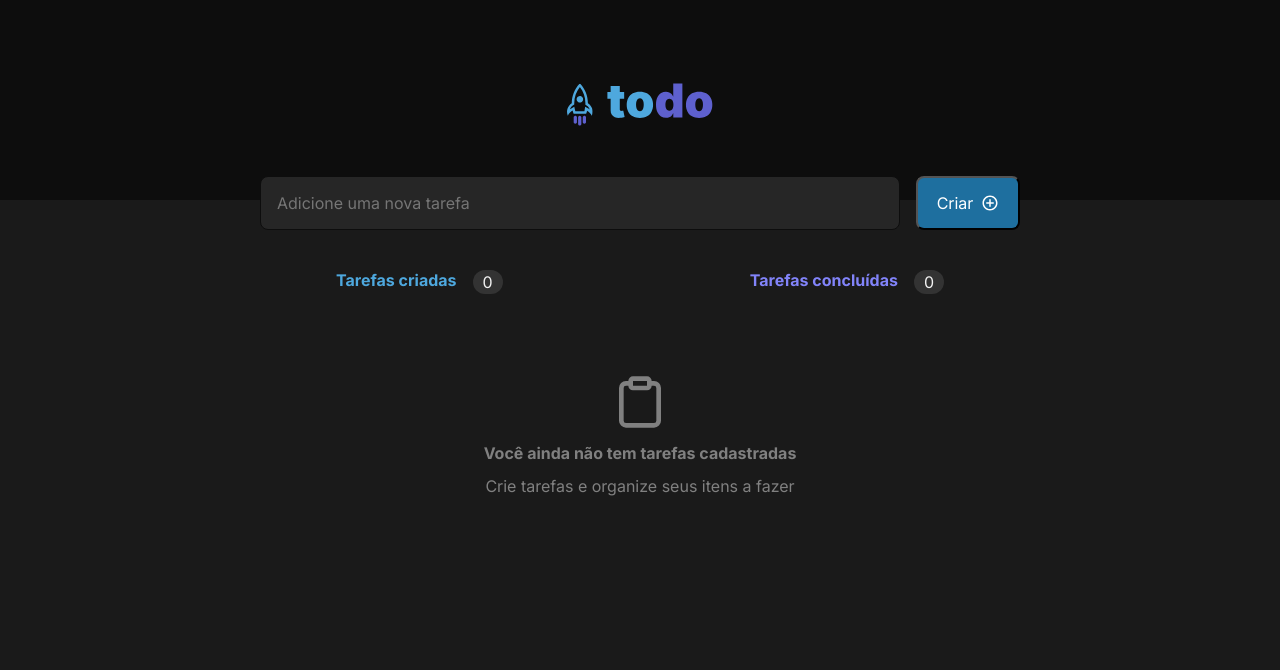
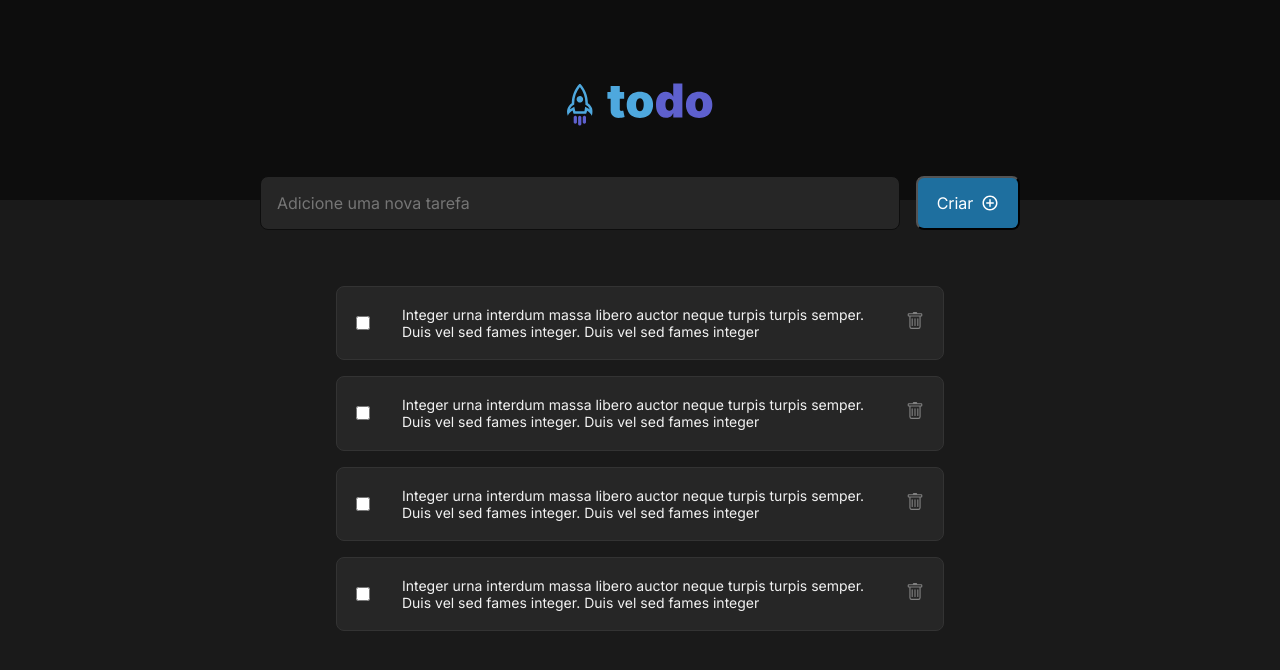
Before and after one commit to edupferraz/ToDo-List, a React (Vite) app: page / in a window 1280 px wide. Shown: the top 670 px of the page. Built offline with nearby package versions, Linux system fonts and the light colour scheme.

Commit message:
Componentization and tasks

```diff
--- /dev/null
+++ b/src/components/EmptyList.tsx
@@ -0,0 +1,26 @@
+
+import { FiClipboard } from 'react-icons/fi';
+
+import styles from './EmptyList.module.css';
+
+export function EmptyList() {
+    return(
+        <section className={styles.emptyList}>
+            <header>
+                    <div>
+                        <p>Tarefas criadas</p><span>0</span>
+                    </div>
+
+                    <div>
+                        <p>Tarefas concluídas</p><span>0</span>
+                    </div>
+                </header>
+
+            <main>
+                    <FiClipboard size={56} color="#808080"/>
+                    <p>Você ainda não tem tarefas cadastradas</p>
+                    <p>Crie tarefas e organize seus itens a fazer</p>
+            </main>
+        </section>
+    );
+}
--- a/src/components/Task.module.css
+++ b/src/components/Task.module.css
@@ -0,0 +1,38 @@
+.task ul {
+    list-style: none;
+    margin-top: 1rem;
+}
+
+.task ul li {
+    display: flex;
+    justify-content: space-between;
+    background: var(--gray-500);
+    border: 1px solid var(--gray-400);
+
+    padding: 1.2rem;
+
+    border-radius: 8px;
+
+    font-size: 0.875rem;
+    align-items: center;
+}
+
+.task ul li div {
+    display: flex;
+    gap: 2rem;
+    margin-right: 2rem;
+}
+
+.task ul li div input {
+    width: 1.5rem;
+    border: 1px solid red;
+    outline: none;
+    cursor: pointer;
+}
+
+.task ul li button {
+    cursor: pointer;
+    background: transparent;
+    color: var(--gray-300);
+    border: none;
+}
--- a/src/components/Task.tsx
+++ b/src/components/Task.tsx
@@ -1,9 +1,24 @@
+
+import { BsTrash } from 'react-icons/bs';
+
+import styles from './Task.module.css';
+
 export function Task () {
 
     return(
-        <h1>
-            Task
-        </h1>
+        <section className={styles.task}>
+            <ul>
+                <li>
+                    <div>
+                        <input type="checkbox" />
+                        <p>Integer urna interdum massa libero auctor neque turpis turpis semper. Duis vel sed fames integer.  Duis vel sed fames integer</p>
+                    </div>
+
+                    <button><BsTrash size={18}/></button>
+
+                </li>
+            </ul>
+        </section>
     )
 
 }
--- a/src/components/Tasklist.module.css
+++ b/src/components/Tasklist.module.css
@@ -3,48 +3,4 @@
 
     display: flex;
     flex-direction: column;
-
 }
-
-.taskList header {
-    display: flex;
-    justify-content: space-between;
-}
-
-.taskList header div {
-    display: flex;
-    gap: 1rem;
-}
-
-.taskList header div p {
-    font-weight: 700;
-    color: var(--blue-300);
-}
-
-.taskList header div + div p {
-    color: var(--purple-300);
-}
-
-.taskList header div span {
-    background-color: var(--gray-400);
-    padding: 2px 10px;
-    border-radius: 999px ;
-}
-
-.taskList main {
-    display: flex;
-    flex-direction: column;
-    justify-content: center;
-    align-items: center;
-    padding: 5rem 1.5rem;
-    gap: 0.8rem;
-}
-
-.taskList main p {
-    font-weight: 700;
-    color: var(--gray-300);
-}
-
-.taskList main p + p {
-    font-weight: 400;
-}
--- a/src/components/Tasklist.tsx
+++ b/src/components/Tasklist.tsx
@@ -1,6 +1,6 @@
+import { EmptyList } from "./EmptyList";
 import { Task } from "./Task";
 
-import { FiClipboard } from 'react-icons/fi';
 
 import styles from './TaskList.module.css';
 
@@ -9,22 +9,10 @@ export function Tasklist() {
     return(
 
         <section className={styles.taskList}>
-
-            <header>
-                <div>
-                    <p>Tarefas criadas</p><span>0</span>
-                </div>
-
-                <div>
-                    <p>Tarefas concluídas</p><span>0</span>
-                </div>
-            </header>
-
-            <main>
-                <FiClipboard size={56} color="#808080"/>
-                <p>Você ainda não tem tarefas cadastradas</p>
-                <p>Crie tarefas e organize seus itens a fazer</p>
-            </main>
+            <Task/>
+            <Task/>
+            <Task/>
+            <Task/>
 
         </section>
 
```
Also changed, not shown: src/components/EmptyList.module.css (added, +42 -0 lines).
